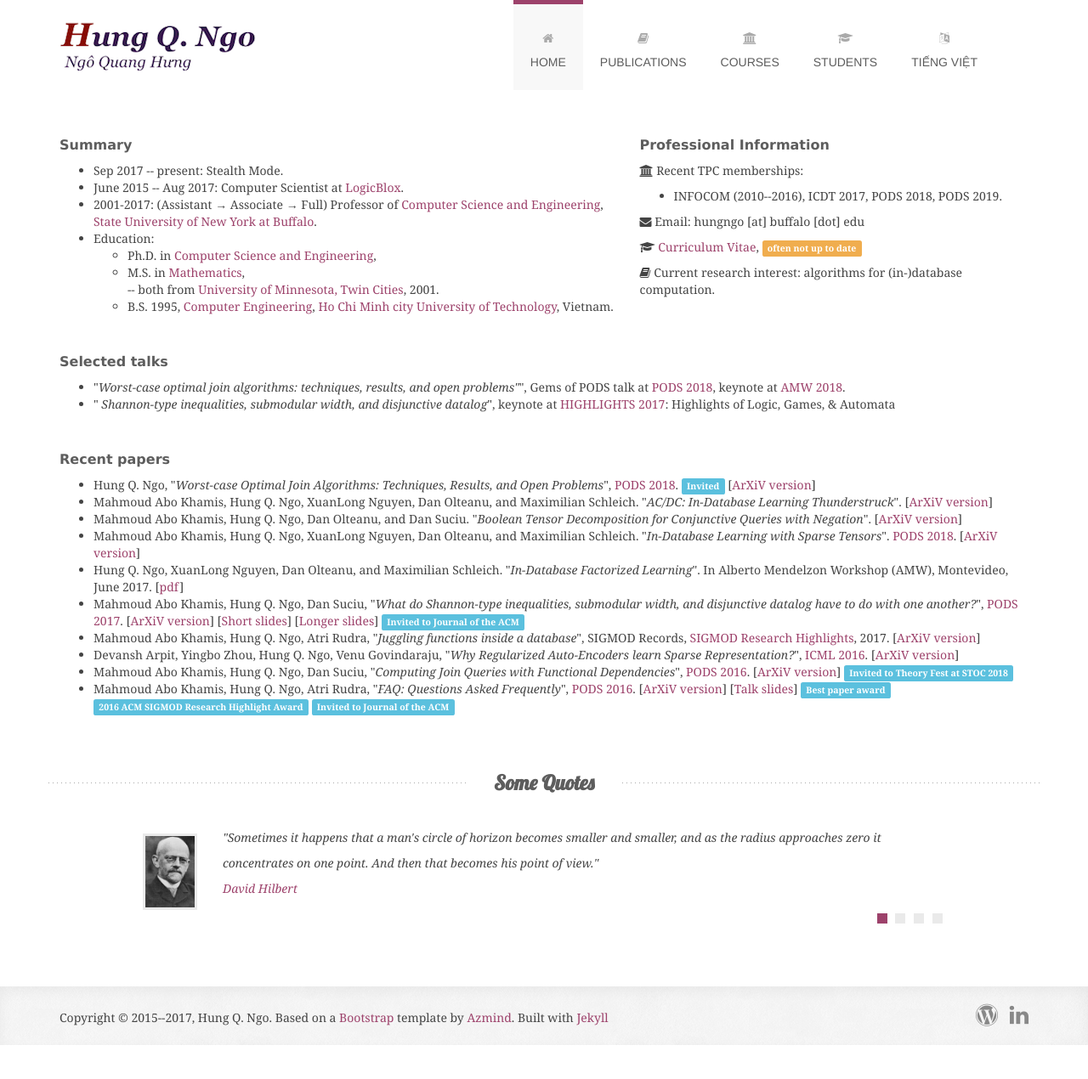
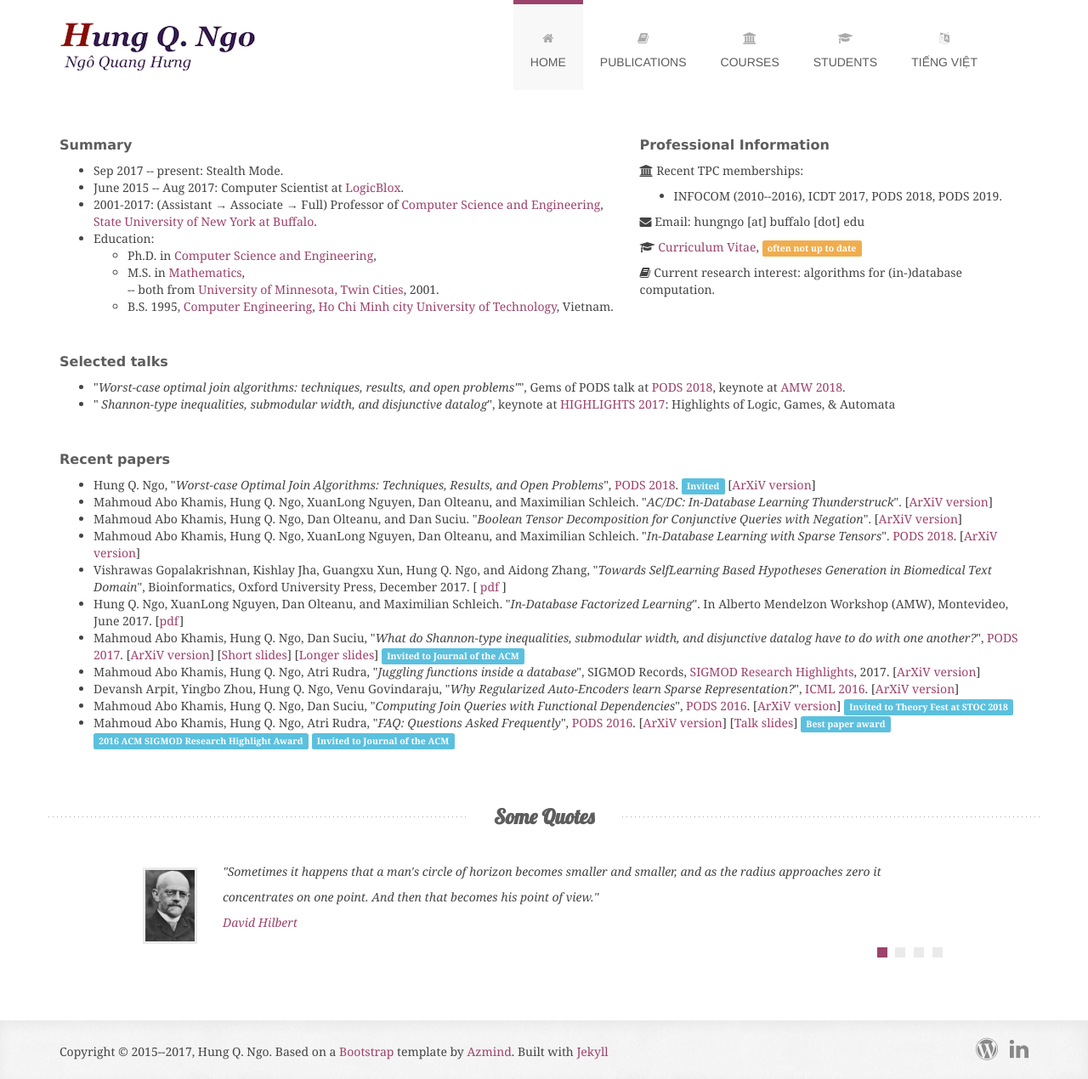
Before and after one commit to hung-q-ngo/hung-q-ngo.github.io, a Jekyll site: the page built from index.html, in a window 1280 px wide. Shown: the whole page at 85% size. Built offline with Jekyll 4.4.1, drawn with Linux system fonts in a browser that asks for light colours; some web fonts are replaced; before the commit the page ends 1230 px from its top, so only the background shows below that.

Commit message:
another paper

```diff
--- a/_data/my_papers.yml
+++ b/_data/my_papers.yml
@@ -18,6 +18,11 @@
   year: 2018
   arxiv-link: http://arxiv.org/abs/1203.1952
   abbvr: JACM
+- authors: Vishrawas Gopalakrishnan, Kishlay Jha, Guangxu Xun, Hung Q. Ngo, and Aidong Zhang
+  title: "Towards SelfLearning Based Hypotheses Generation in Biomedical Text Domain"
+  journal: Bioinformatics, Oxford University Press
+  year: 2017
+  pdf-link: https://academic.oup.com/bioinformatics/advance-article/doi/10.1093/bioinformatics/btx837/4774696
 - authors: Mahmoud Abo Khamis, Hung Q. Ngo, XuanLong Nguyen, Dan Olteanu, and Maximilian Schleich
   title: "In-Database Learning with Sparse Tensors"
   conf: Proceedings of the 37rd ACM SIGMOD-SIGACT-SIGART symposium on Principles of database systems
--- a/index.html
+++ b/index.html
@@ -86,6 +86,13 @@ title: Home
            "<em>In-Database Learning with Sparse Tensors</em>".
              <a href="http://www.sigmod2018.org">PODS 2018</a>.
            [<a href="https://arxiv.org/abs/1703.04780">ArXiV version</a>]
+        <li> Vishrawas Gopalakrishnan, Kishlay Jha, Guangxu Xun, Hung Q. Ngo,
+           and Aidong Zhang, "<em>Towards SelfLearning
+              Based Hypotheses Generation in Biomedical Text Domain</em>",
+              Bioinformatics, Oxford University Press, December 2017.
+              [ <a
+               href="https://academic.oup.com/bioinformatics/advance-article/doi/10.1093/bioinformatics/btx837/4774696">pdf</a>
+              ]
         <li> Hung Q. Ngo, XuanLong Nguyen, Dan Olteanu, and Maximilian Schleich.
            "<em>In-Database Factorized Learning</em>".
            In Alberto Mendelzon Workshop (AMW), Montevideo, June 2017.
```
